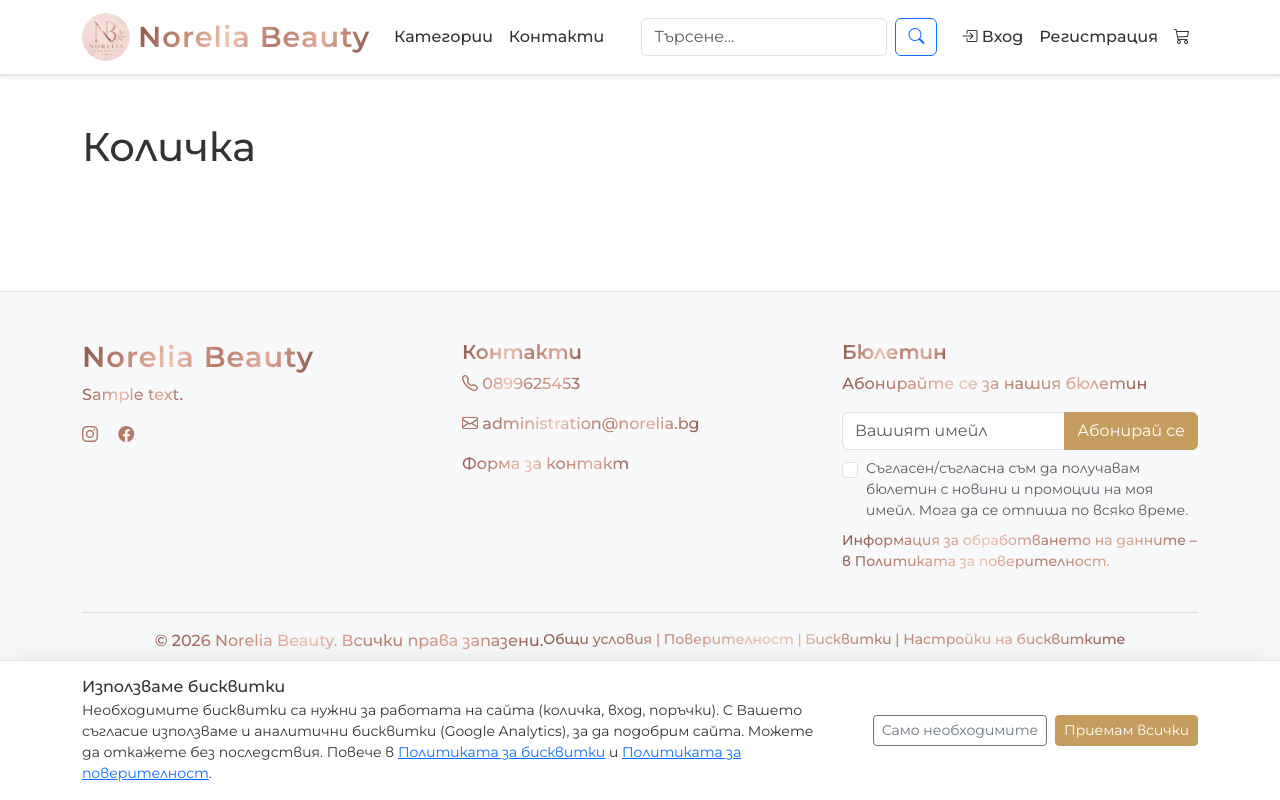
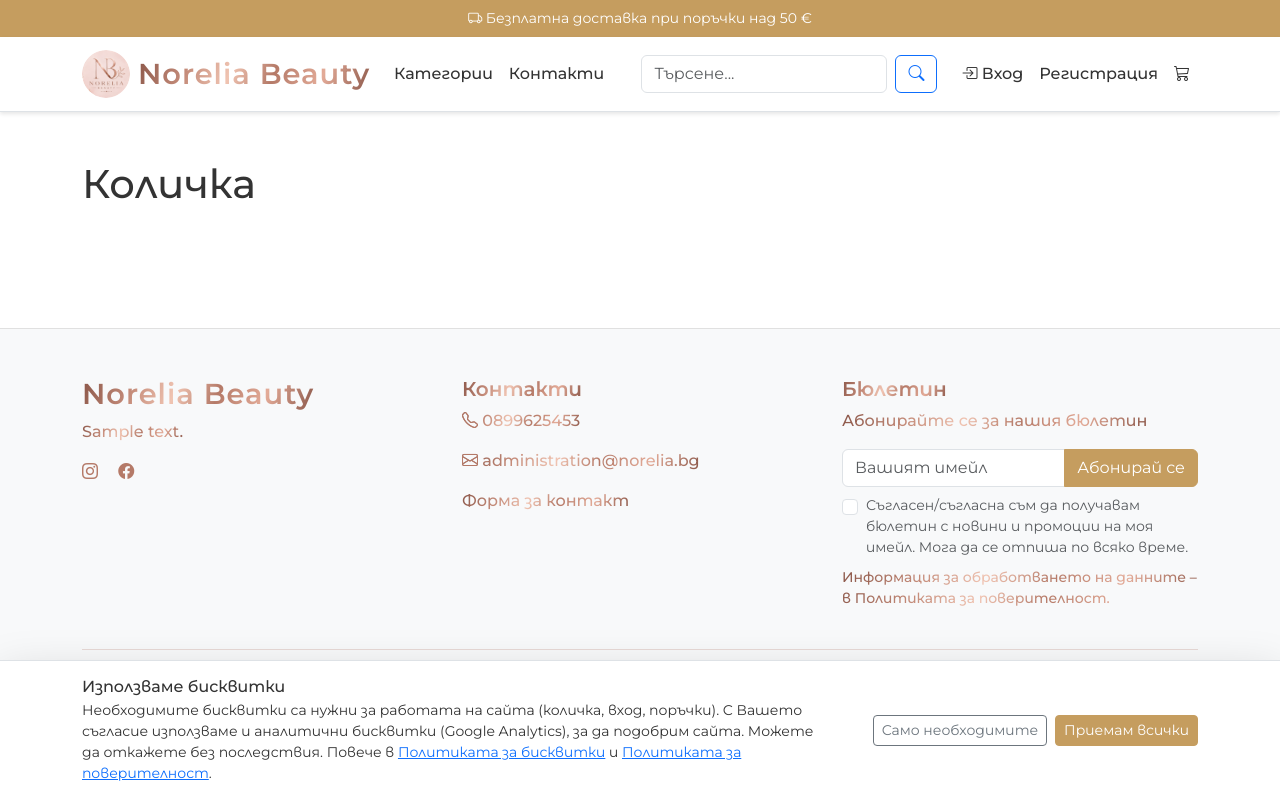
Before and after one commit to mymriffer-eng/norelia, a Django app: page /cart/ in a window 1280 px wide. Run offline with Django 5.2, Linux system fonts and the light colour scheme; tables that the repository leaves empty hold one stand-in row (values such as "Sample post"); parts of the project's set-up code (start-up, migrations or seed data) failed here and were passed over; some libraries are stand-ins or nearby versions.

Commit message:
Add free shipping over 50 EUR

```diff
--- a/apps/core/context_processors.py
+++ b/apps/core/context_processors.py
@@ -26,6 +26,7 @@ def site_settings(request):
         'company': company_info(settings_obj),
         'contact_phone': settings.CONTACT_PHONE,
         'contact_email': settings.CONTACT_EMAIL,
+        'free_shipping_threshold': settings.FREE_SHIPPING_THRESHOLD,
         'google_site_verification': settings.GOOGLE_SITE_VERIFICATION,
         'google_analytics_id': settings.GOOGLE_ANALYTICS_ID,
     }
--- a/apps/invoices/services.py
+++ b/apps/invoices/services.py
@@ -3,6 +3,7 @@ import re
 from decimal import Decimal
 from io import BytesIO
 from xml.sax.saxutils import escape
+from django.conf import settings
 from django.utils import timezone
 from reportlab.lib.pagesizes import A4
 from reportlab.lib.units import cm
@@ -335,6 +336,8 @@ class InvoiceService:
 
         if invoice.shipping_cost and invoice.shipping_cost > 0:
             totals.append(('Доставка:', f'{invoice.shipping_cost:.2f} €', 'normal'))
+        elif invoice.total > settings.FREE_SHIPPING_THRESHOLD:
+            totals.append(('Доставка: безплатна', '', 'normal'))
         else:
             totals.append(('Доставка: според тарифата на куриера', '', 'normal'))
 
--- a/apps/orders/emails.py
+++ b/apps/orders/emails.py
@@ -5,8 +5,6 @@ from django.core.mail import send_mail
 from django.urls import reverse
 
 logger = logging.getLogger(__name__)
-
-SHIPPING_TEXT = 'Според тарифата на куриера'
 
 STATUS_MESSAGES = {
     'confirmed': 'Вашата поръчка беше потвърдена и се подготвя за изпращане.',
@@ -37,7 +35,7 @@ def _send(order, subject, intro):
         f'Статус: {order.get_status_display()}\n\n'
         f'Продукти:\n{_items_text(order)}\n\n'
         f'Междинна сума: {order.subtotal} €\n'
-        f'Доставка: {SHIPPING_TEXT}\n'
+        f'Доставка: {order.shipping_label}\n'
         f'Обща сума: {order.total} €\n'
         f'Начин на плащане: {order.get_payment_method_display()}\n\n'
         f'Адрес за доставка: {order.city}, {order.address}\n'
@@ -73,7 +71,7 @@ def send_admin_new_order_email(order):
         f'Начин на плащане: {order.get_payment_method_display()}\n\n'
         f'Продукти:\n{_items_text(order)}\n\n'
         f'Обща сума: {order.total} €\n'
-        f'Доставка: {SHIPPING_TEXT}\n\n'
+        f'Доставка: {order.shipping_label}\n\n'
         f'Поръчка в админ панела: {settings.SITE_URL.rstrip("/")}{admin_path}\n'
     )
     try:
--- a/apps/shop/views.py
+++ b/apps/shop/views.py
@@ -1,10 +1,21 @@
 from django.shortcuts import render, get_object_or_404, redirect
+from django.conf import settings
 from django.contrib import messages
 from django.core.paginator import Paginator
 from django.db.models import Q
 from .models import Category, Product
 from .forms import CheckoutForm
 from apps.orders.services import OrderService
+
+
+def _shipping_info(total):
+    """Free shipping flag and the amount still missing for it"""
+    threshold = settings.FREE_SHIPPING_THRESHOLD
+    free = total > threshold
+    return {
+        'free_shipping': free,
+        'free_shipping_left': None if free else threshold - total,
+    }
 
 
 def category_list(request):
@@ -123,6 +134,7 @@ def cart_view(request):
     context = {
         'cart_items': cart_items,
         'total': total,
+        **_shipping_info(total),
     }
 
     return render(request, 'shop/cart.html', context)
@@ -286,6 +298,7 @@ def checkout(request):
         'form': form,
         'cart_items': cart_items,
         'total': total,
+        **_shipping_info(total),
     }
 
     return render(request, 'shop/checkout.html', context)
--- a/config/settings.py
+++ b/config/settings.py
@@ -4,6 +4,7 @@ Production-ready configuration for Korean Cosmetics Shop.
 """
 
 from pathlib import Path
+from decimal import Decimal
 import environ
 import os
 
@@ -254,6 +255,9 @@ DEFAULT_FROM_EMAIL = env('DEFAULT_FROM_EMAIL', default='noreply@norelia.com')
 CONTACT_PHONE = env('CONTACT_PHONE', default='0899625453')
 CONTACT_EMAIL = env('CONTACT_EMAIL', default='administration@norelia.bg')
 
+# Free shipping for orders with a total strictly above this amount (EUR)
+FREE_SHIPPING_THRESHOLD = Decimal(env('FREE_SHIPPING_THRESHOLD', default='50'))
+
 # Google Search Console: content of the verification meta tag (HTML tag method)
 GOOGLE_SITE_VERIFICATION = env('GOOGLE_SITE_VERIFICATION', default='LrdOLqUAKKVi4pQ1v5W6EvdyJQLdtDN4ljIYYcabSj8')
 GOOGLE_ANALYTICS_ID = env('GOOGLE_ANALYTICS_ID', default='G-VRTJ7FC0DB')
--- a/templates/base.html
+++ b/templates/base.html
@@ -34,6 +34,11 @@
     {% block extra_css %}{% endblock %}
 </head>
 <body>
+    <!-- Free shipping notice -->
+    <div class="bg-primary text-white text-center small py-2">
+        <i class="bi bi-truck"></i> Безплатна доставка при поръчки над {{ free_shipping_threshold|floatformat:"-2" }} €
+    </div>
+
     <!-- Navigation -->
     <nav class="navbar navbar-expand-lg navbar-light bg-white border-bottom sticky-top">
         <div class="container">
--- a/templates/core/terms.html
+++ b/templates/core/terms.html
@@ -29,7 +29,7 @@
     <p>
         Всички цени са в евро (€) и включват ДДС, освен ако е посочено друго.
         Търговецът може да променя цените, като промяната не засяга вече направени поръчки.
-        Разходите за доставка не са включени в цената на стоките и се заплащат според тарифата на избрания куриер.
+        Безплатна доставка за поръчки над {{ free_shipping_threshold|floatformat:"-2" }} €. За поръчки до тази сума разходите за доставка не са включени в цената на стоките и се плащат според тарифата на избрания куриер.
     </p>
 
     <h4 class="mt-4">4. Поръчка и сключване на договор</h4>
--- a/templates/orders/order_detail.html
+++ b/templates/orders/order_detail.html
@@ -47,7 +47,7 @@
                                 </tr>
                                 <tr>
                                     <td colspan="4" class="text-end"><strong>Доставка:</strong></td>
-                                    <td><strong>Според тарифата на куриера</strong></td>
+                                    <td><strong>{% if order.has_free_shipping %}<span class="text-success">{{ order.shipping_label }}</span>{% else %}{{ order.shipping_label }}{% endif %}</strong></td>
                                 </tr>
                                 <tr class="table-primary">
                                     <td colspan="4" class="text-end"><strong>ОБЩО:</strong></td>
--- a/templates/shop/cart.html
+++ b/templates/shop/cart.html
@@ -84,8 +84,17 @@
                         </div>
                         <div class="d-flex justify-content-between mb-3">
                             <span>Доставка:</span>
-                            <span class="text-muted">Според тарифата на куриера</span>
+                            {% if free_shipping %}
+                                <strong class="text-success">Безплатна</strong>
+                            {% else %}
+                                <span class="text-muted">Според тарифата на куриера</span>
+                            {% endif %}
                         </div>
+                        {% if not free_shipping %}
+                        <p class="small text-success mb-3">
+                            <i class="bi bi-truck"></i> Безплатна доставка над {{ free_shipping_threshold|floatformat:"-2" }} €. Добавете още {{ free_shipping_left|floatformat:2 }} €.
+                        </p>
+                        {% endif %}
                         <hr>
                         <div class="d-flex justify-content-between mb-3">
                             <strong>Обща сума:</strong>
```
Also changed, not shown: apps/orders/models.py (+11 -0 lines), templates/shop/checkout.html (+10 -1 lines).
